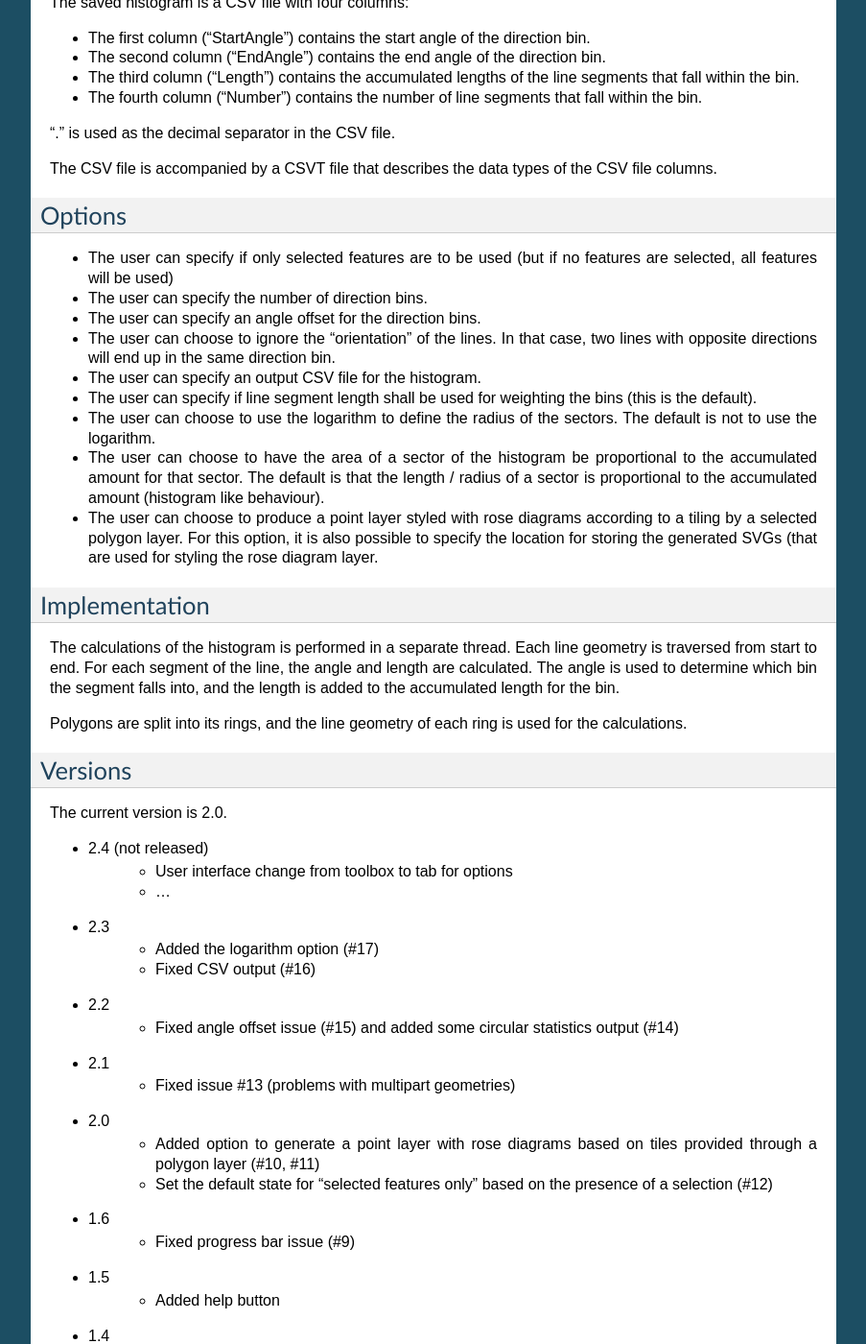
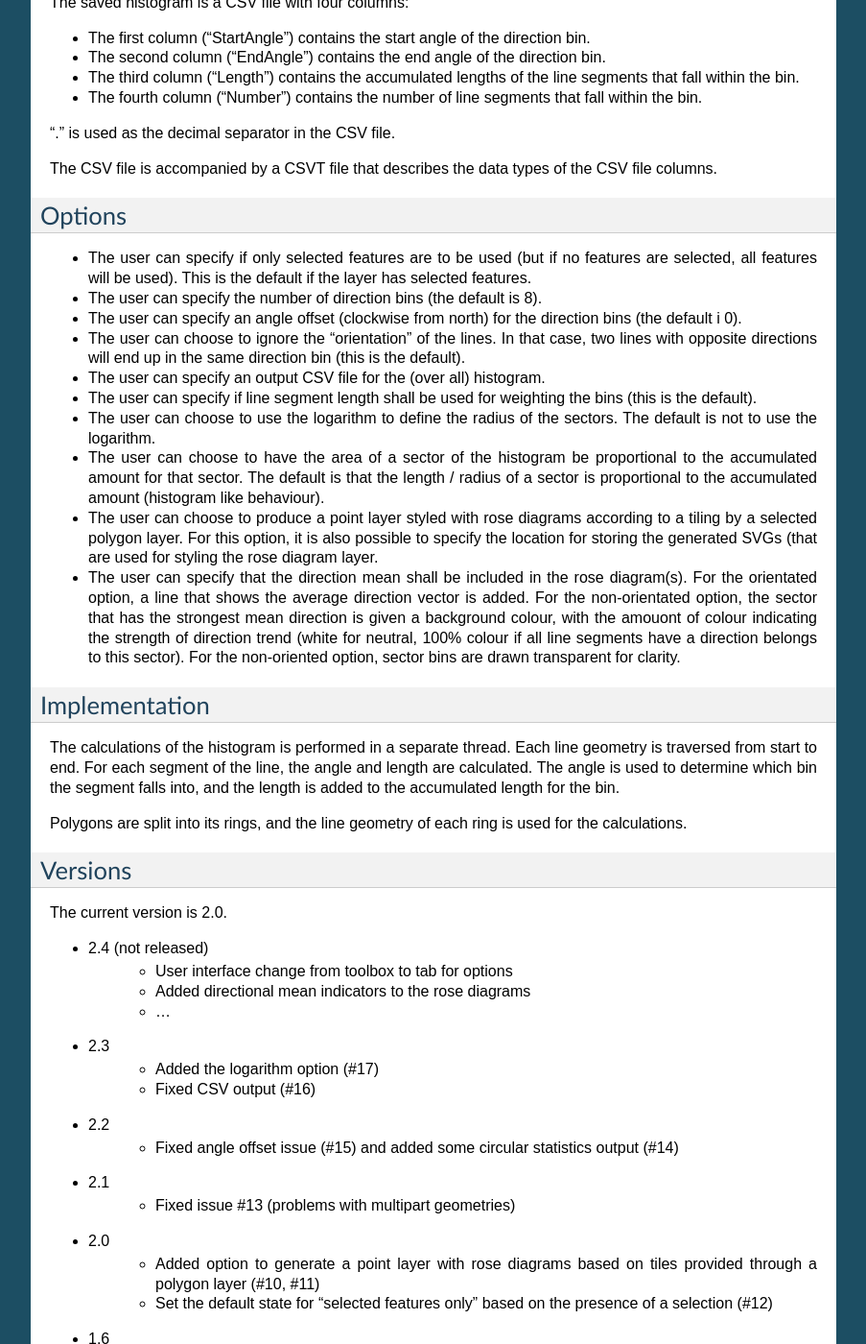
Before and after one commit to havatv/qgislinedirectionhistogramplugin, a Sphinx documentation site: the page built from help/source/index.rst, in a window 1280 px wide and 1400 px high, scrolled down 2456 px. Shown: the whole window at 96% size, without its empty margins (198-1101 px from the left). Built offline with Sphinx 7.4.7, drawn with Linux system fonts in a browser that asks for light colours; formulas are drawn with MathJax 3.

Commit message:
Improving the direction mean rendering

```diff
--- a/help/source/index.rst
+++ b/help/source/index.rst
@@ -152,17 +152,21 @@ Options
 =============
 
 - The user can specify if only selected features are to be used
-  (but if no features are selected, all features will be used)
+  (but if no features are selected, all features will be used).
+  This is the default if the layer has selected features.
 
-- The user can specify the number of direction bins.
+- The user can specify the number of direction bins (the default
+  is 8).
 
-- The user can specify an angle offset for the direction bins.
+- The user can specify an angle offset (clockwise from north)
+  for the direction bins (the default i 0).
 
-- The user can choose to ignore the "orientation" of the lines.  In
-  that case, two lines with opposite  directions will end up in the
-  same direction bin.
+- The user can choose to ignore the "orientation" of the lines.
+  In that case, two lines with opposite  directions will end up in
+  the same direction bin (this is the default).
 
-- The user can specify an output CSV file for the histogram.
+- The user can specify an output CSV file for the (over all)
+  histogram.
 
 - The user can specify if line segment length shall be used for
   weighting the bins (this is the default).
@@ -184,6 +188,18 @@ Options
   for storing the generated SVGs (that are used for styling the
   rose diagram layer.
 
+- The user can specify that the direction mean shall be included in
+  the rose diagram(s).
+  For the orientated option, a line that shows the average direction
+  vector is added.
+  For the non-orientated option, the sector that has the strongest
+  mean direction is given a background colour, with the amouont of
+  colour indicating the strength of direction trend (white for
+  neutral, 100% colour if all line segments have a direction belongs
+  to this sector).
+  For the non-oriented option, sector bins are drawn transparent
+  for clarity.
+
 
 Implementation
 ================
@@ -203,6 +219,7 @@ The current version is 2.0.
 
 - 2.4 (not released)
     - User interface change from toolbox to tab for options
+    - Added directional mean indicators to the rose diagrams
     - ...
 - 2.3
     - Added the logarithm option (#17)
```
Also changed, not shown: linedirectionhistogram_dialog.py (+22 -9 lines).
